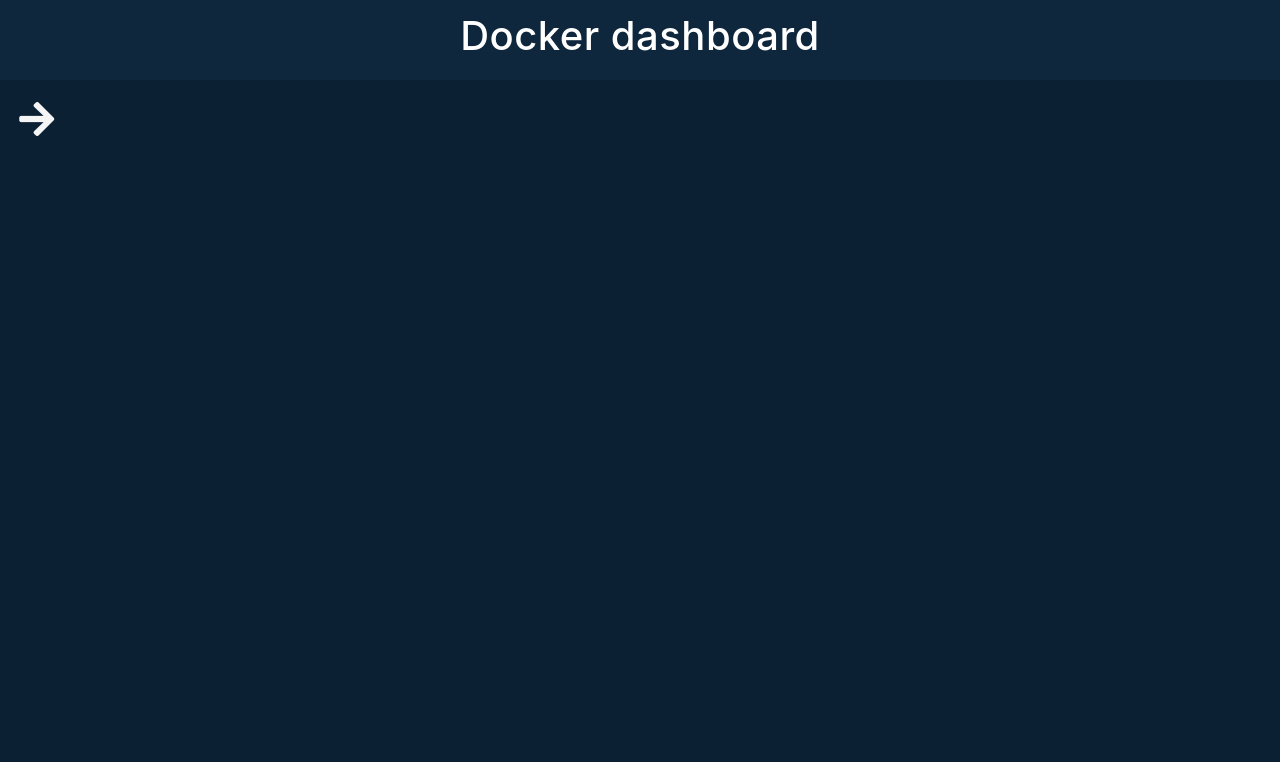
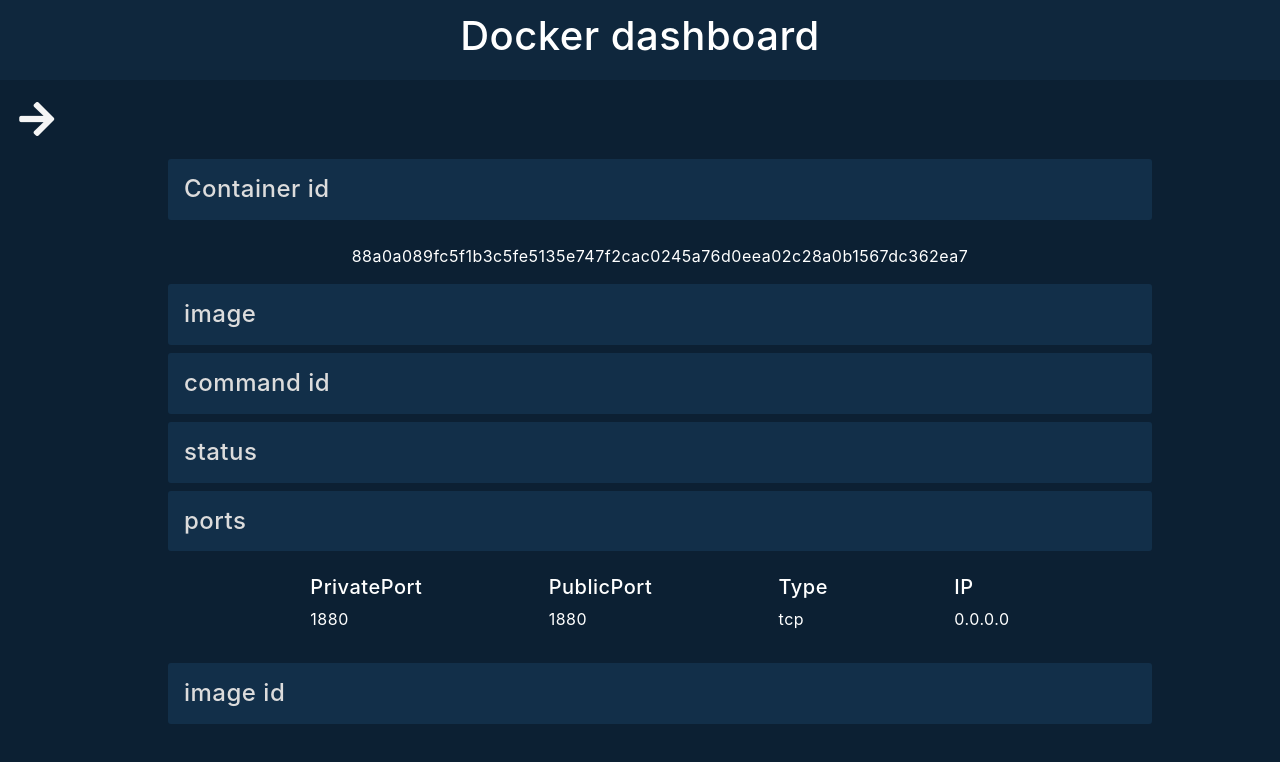
Before and after one commit to Maokei/dboard, a React (Create React App) app in the folder dboard-web/: page / in a window 1280 px wide. Shown: the top 762 px of the page. Built offline with nearby package versions, Linux system fonts and the light colour scheme.

Commit message:
add overview

```diff
--- a/dboard-web/src/App.js
+++ b/dboard-web/src/App.js
@@ -2,6 +2,7 @@
 import { BrowserRouter, Route, Switch } from 'react-router-dom';
 import Header from './components/common/header/Header';
 import Sidebar from './components/common/sidebar/Sidebar'
+import Overview from './components/common/overview/Overview'
 import './App.scss';
 
 function App() {
@@ -10,6 +11,7 @@
         <Header/>
         <div className=""></div>
         <Sidebar />
+        <Overview />
       </div>
   );
 }
--- /dev/null
+++ b/dboard-web/src/components/common/overview/Overview.js
@@ -0,0 +1,82 @@
+import React, { Component } from 'react';
+import "./overview.scss";
+
+class Overview extends Component {
+    // constructor() {
+    //     super()
+    // }
+
+    render() {
+        return(
+            <div className="overview-container">
+                <ul>
+                    <li className="overview-item" id="container-id">
+                        <a href="#container-id" className="item-title">
+                            <h4>Container id</h4>
+                        </a>
+                        <div className="item-content is-active">
+                            <span>88a0a089fc5f1b3c5fe5135e747f2cac0245a76d0eea02c28a0b1567dc362ea7</span>
+                        </div>
+                    </li>
+                    <li className="overview-item" id="image">
+                        <a href="#image" className="item-title">
+                            <h4>image</h4>
+                        </a>
+                        <div className="item-content">
+                            <span>nodered/node-red-docker</span>
+                        </div>
+                    </li>
+                    <li className="overview-item" id="commandId">
+                        <a href="#commandId" className="item-title">
+                            <h4>command id</h4>
+                        </a>
+                        <div className="item-content">
+                            <span>npm start -- --userDir /data</span>
+                        </div>
+                    </li>
+                    <li className="overview-item" id="status">
+                        <a href="#status" className="item-title">
+                            <h4>status</h4>
+                        </a>
+                        <div className="item-content">
+                            <span>Up 21 minutes</span>
+                        </div>
+                    </li>
+                    <li className="overview-item" id="port">
+                        <a href="#port" className="item-title">
+                            <h4>ports</h4>
+                        </a>
+                        <div className="item-content is-active">
+                            <div>
+                                <h5>PrivatePort</h5>
+                                <p><span>1880</span></p>
+                            </div>
+                            <div>
+                                <h5>PublicPort</h5>
+                                <p><span>1880</span></p>
+                            </div>
+                            <div>
+                                <h5>Type</h5>
+                                <p><span>tcp</span></p>
+                            </div>
+                            <div>
+                                <h5>IP</h5>
+                                <p><span>0.0.0.0</span></p>
+                            </div>
+                        </div>
+                    </li>
+                    <li className="overview-item" id="imageId">
+                        <a href="#imageId" className="item-title">
+                            <h4>image id</h4>
+                        </a>
+                        <div className="item-content">
+                            <span>sha256:884b3ad2aabbe05cd5d8a17f8af800b540113ae289322174745305d094f63a53</span>
+                        </div>
+                    </li>
+                </ul>
+            </div>
+        )
+    }
+}
+
+export default Overview;
--- /dev/null
+++ b/dboard-web/src/components/common/overview/overview.scss
@@ -0,0 +1,49 @@
+@import '../../../variables.scss';
+
+.overview-container {
+    position: relative;
+    width: 80%;
+    margin: 0 auto;
+    display: grid;
+    grid-template-columns: minmax(250px, 1fr);
+    grid-gap: 20px;
+
+    ul {
+        list-style: none;
+    }
+
+    .overview-item {
+
+        .item-title {
+            text-decoration: none;
+            display: flex;
+
+            h4 {
+                flex-grow: 1;
+                padding: 1rem;
+                background: lighten($dark-blue, 3%);
+                color: $gainsbro-grey;
+                border-radius: 3px;
+                transition: all .3s ease-in-out;
+            }
+        }
+
+        .item-content {
+            display: flex;
+            align-items: center;
+            justify-content: space-evenly;
+            // text-indent: 1rem;
+            max-height: 0;
+            overflow: hidden;
+            opacity: .00000001;
+            transition: all .3s ease-in-out;
+        }
+
+        .is-active {
+            max-height: 100em;
+            padding: 1rem;
+            opacity: 1;
+        }
+
+    }
+}
```
